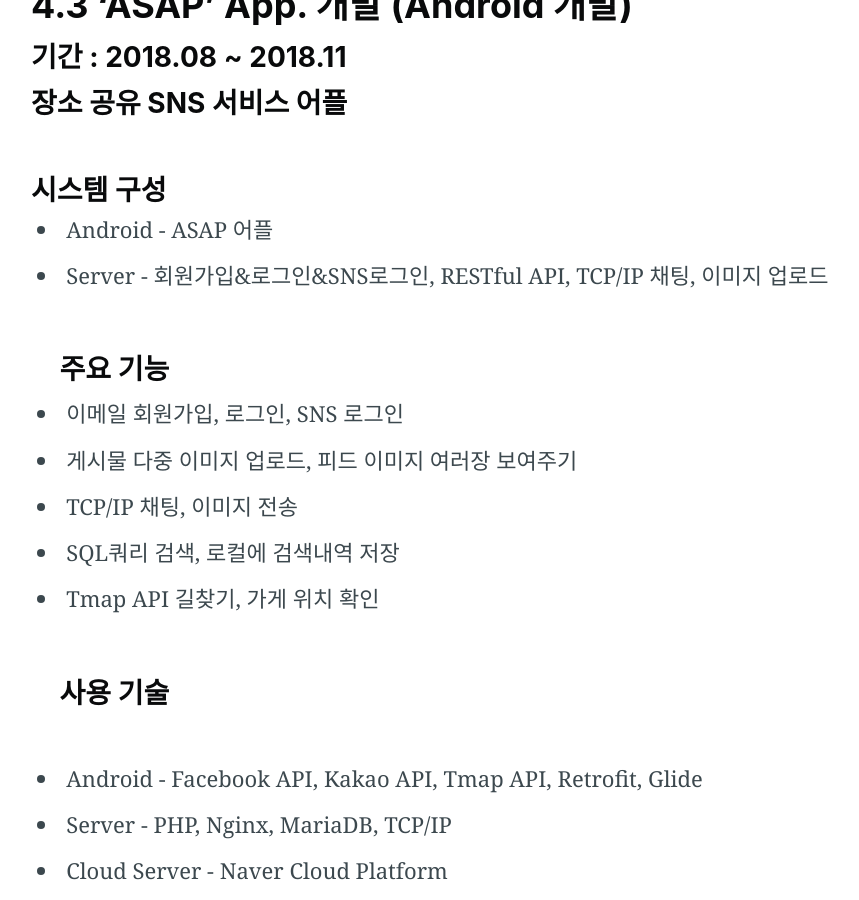
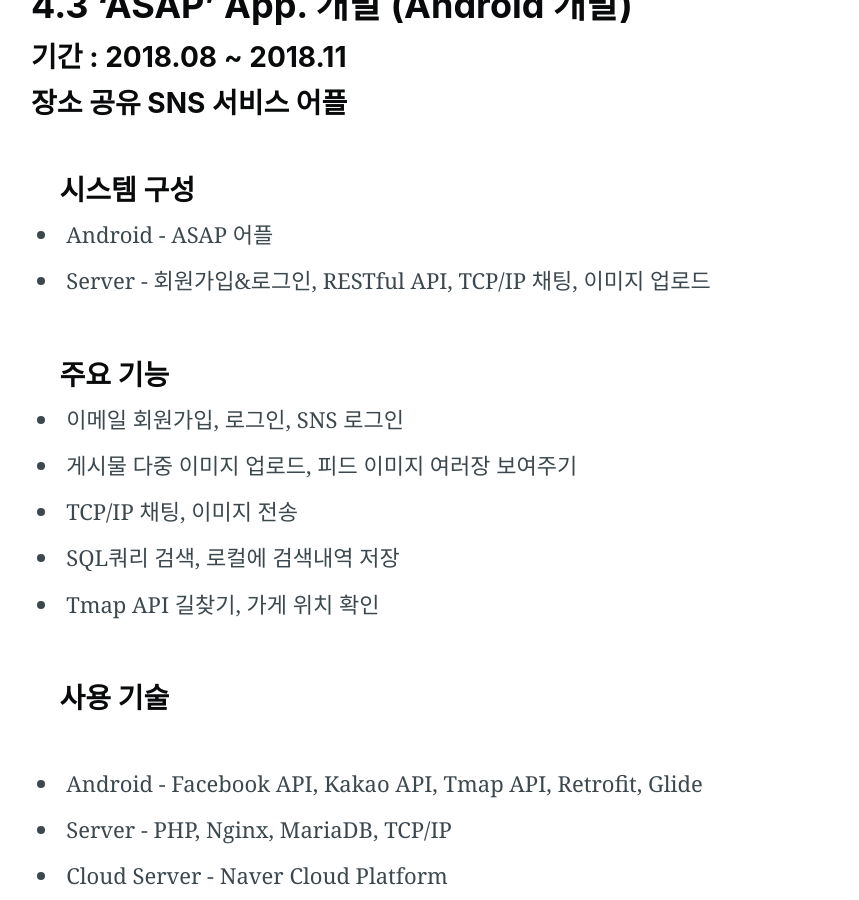
Before and after one commit to LimHanGyeol/LimHanGyeol.github.io, a Jekyll site: the page portfolio/index.html, which Jekyll copies as it is, in a window 1280 px wide and 900 px high, scrolled down 3377 px. Shown: the whole window, without its empty margins (189-1048 px from the left). Built offline with Jekyll 4.4.1, drawn with Linux system fonts in a browser that asks for light colours; nearby versions of some CDN libraries; comment, search, counter and statistics services are not loaded.

Commit message:
portfolio 24

```diff
--- a/portfolio/index.html
+++ b/portfolio/index.html
@@ -240,10 +240,11 @@
 <h3 id="기간--201808--201811">기간 : 2018.08 ~ 2018.11</h3>
 <h3 id="장소-공유-sns-서비스">장소 공유 SNS 서비스 어플</h3>
 <br/>
+<ul>
 <h3 id="시스템-구성">시스템 구성</h3>
-<ul>
+
   <li>Android - ASAP 어플</li>
-  <li>Server - 회원가입&로그인&SNS로그인, RESTful API, TCP/IP 채팅, 이미지 업로드</li>
+  <li>Server - 회원가입&로그인, RESTful API, TCP/IP 채팅, 이미지 업로드</li>
 	<br/>
   <h3 id="주요-기능">주요 기능</h3>
   <li> 이메일 회원가입, 로그인, SNS 로그인</li>
@@ -274,15 +275,17 @@
 <img class="portfolioimage" src="/assets/portfolio/asap/search_result3.png" alt="asap8" />
 <img class="portfolioimage" src="/assets/portfolio/asap/store_info1.png" alt="asap9" />
 <img class="portfolioimage" src="/assets/portfolio/asap/store_info2.png" alt="asap10" />
-<img src="/assets/portfolio/asap/filter.png" alt="asap11" />
+<img class="portfolioimage" src="/assets/portfolio/asap/filter.png" alt="asap11" />
 </ul>
 <br/>
 <h2 id="44-boa-web-개발-backend-개발">4.4	‘Beauty Of Art’ Web. 개발 (Back-End 개발)</h2>
 <h3 id="기간--201808--201811">기간 : 2018.06 ~ 2018.07</h3>
 <h3 id="문화생활-정보공유-서비스">문화생활 정보공유 서비스</h3>
 <br/>
+
+<ul>
 <h3 id="시스템-구성">시스템 구성</h3>
-<ul>
+
   <li>Server - 회원가입&로그인, RESTful API, 아임포트 결제 모듈 API</li>
 	<br/>
   <h3 id="주요-기능">주요 기능</h3>
```
